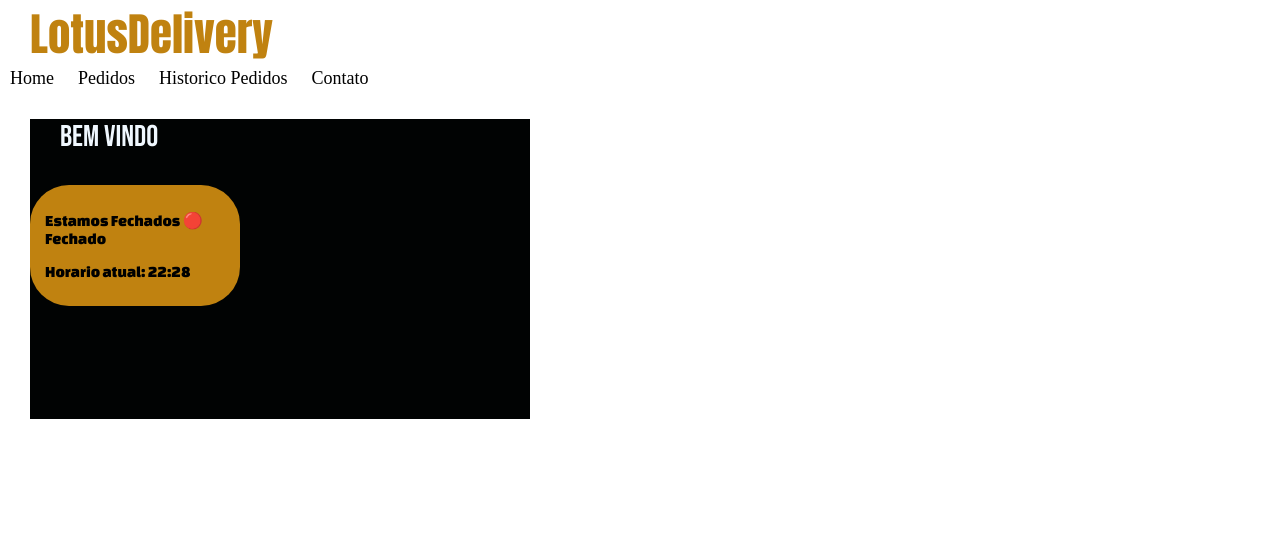
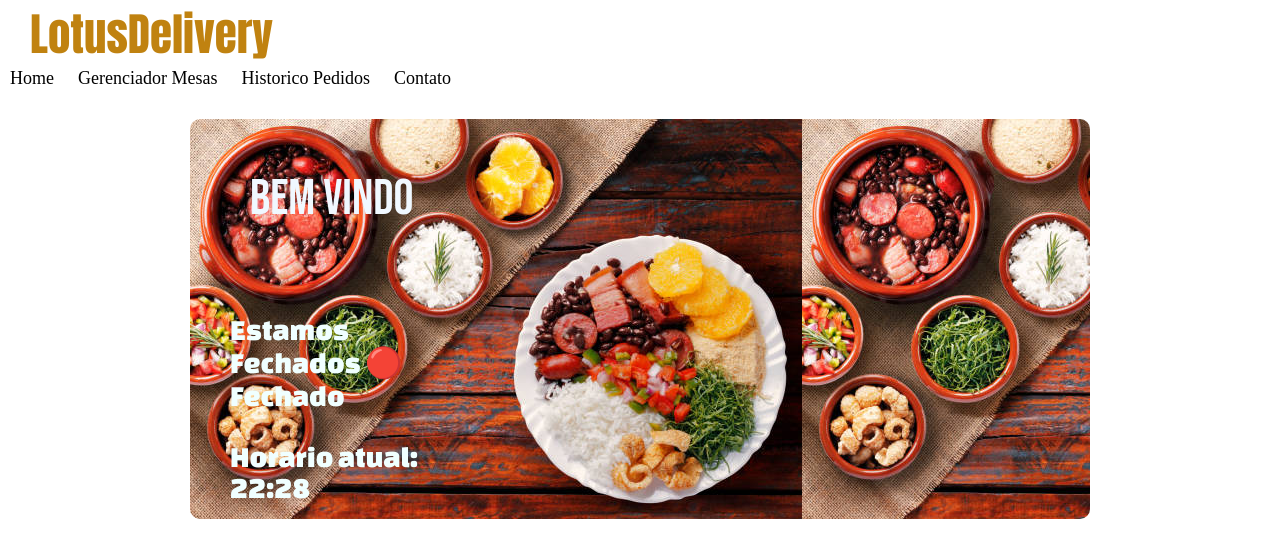
Before and after one commit to Valakzz/Projeto-Final-Web, a plain HTML site: page index.html in a window 1280 px wide. Drawn offline with Linux system fonts and the light colour scheme.

Commit message:
Atualizações css

```diff
--- /dev/null
+++ b/gerenciador de mesas/styles.css
@@ -0,0 +1,17 @@
+body{
+    margin: 0;
+}
+
+.tablemanager{
+
+   border-radius: 10px;
+   font-size: 25px;
+   text-align: center;
+    width: 300px;
+    height: 150px;
+    display: flex;
+    flex-direction: column;
+    margin: 30px auto;
+    background-color: rgb(219, 151, 62);
+
+}
--- a/index.html
+++ b/index.html
@@ -15,7 +15,7 @@
 <nav>
 
     <a href="#">Home</a>
-    <a href="#">Pedidos</a>
+    <a href="gerenciador de mesas/gerenciador.html">Gerenciador Mesas</a>
     <a href="#">Historico Pedidos</a>
     <a href="#">Contato</a>
 
--- a/style.css
+++ b/style.css
@@ -40,10 +40,12 @@ nav a:hover{
 
 .horarioAberto {
      display: inline-block;
-    width: 180px; /* ajuste o valor */
-    background-color: rgb(192, 130, 16);
+    width: 250px; /* ajuste o valor */
+    font-size: 30px;
+    color: azure;
+    margin-left: 30px;
     border-radius: 39px;
-    padding: 10px 15px;
+    padding: 5px 10px;
     font-family: "Changa One", sans-serif;
 
 
@@ -64,21 +66,19 @@ nav a:hover{
 }
 
 Carrosel, #b{
-    font-size: 30px;
-    font-size: px;
-
-
+font-size: 50px;
 font-family: "Bebas Neue", sans-serif;
-margin-left: 30px;
+margin-left: 60px;
 color: aliceblue;
 
 }
 
 .Carrocel {
-    background-color: rgb(1, 3, 3);
-    width: 500px;
-    height: 300px;
-
-    margin-left: 30px;
-    margin-top: 30px;
+    background-image: url(icons/carris.jpg);
+    border-radius: 10px;
+    width: 900px;
+    height: 400px;
+    display: flex;
+    flex-direction: column;
+    margin: 30px auto;
 }
```
Also changed, not shown: gerenciador de mesas/gerenciador.html (added, +22 -0 lines), icons/carris.jpg (added).
